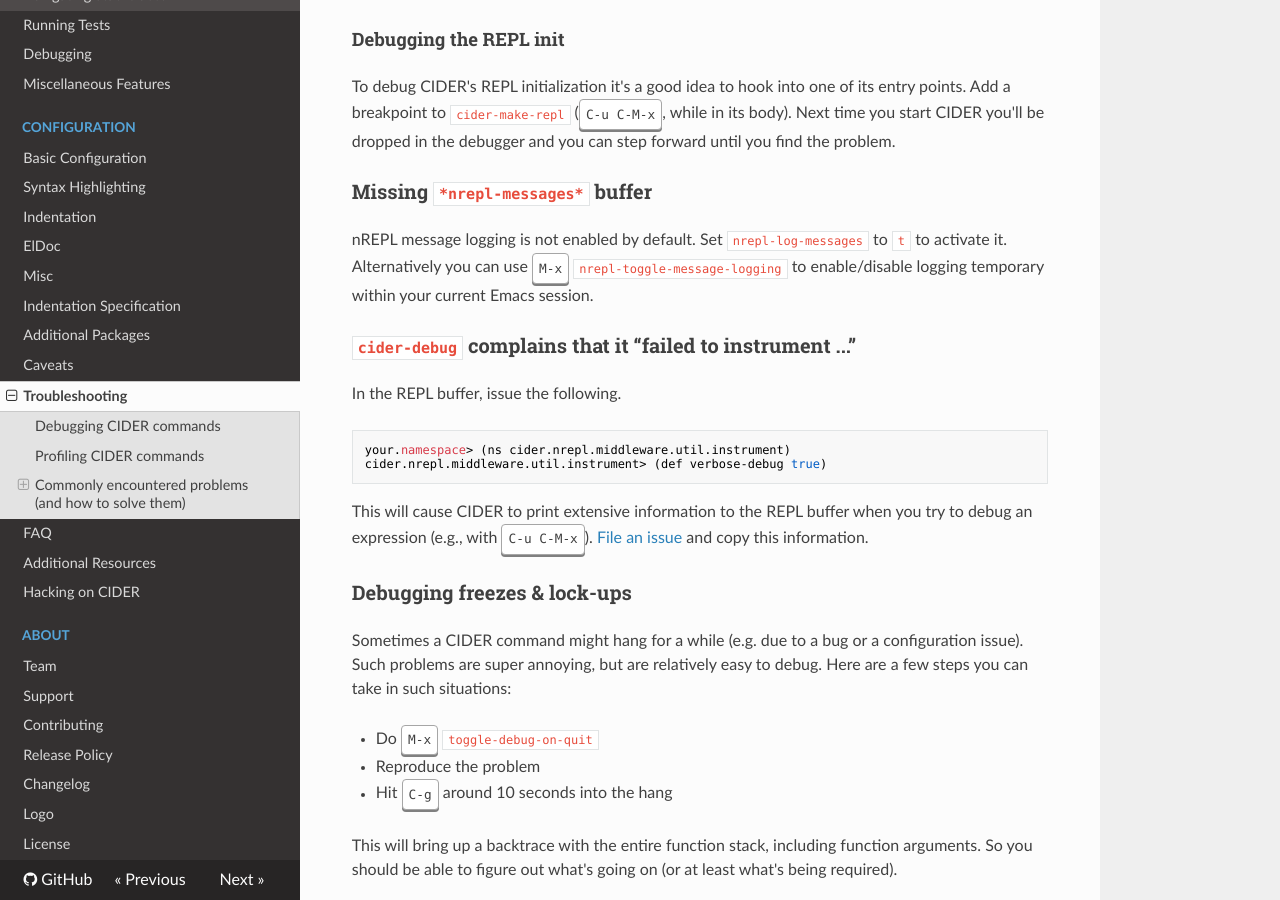
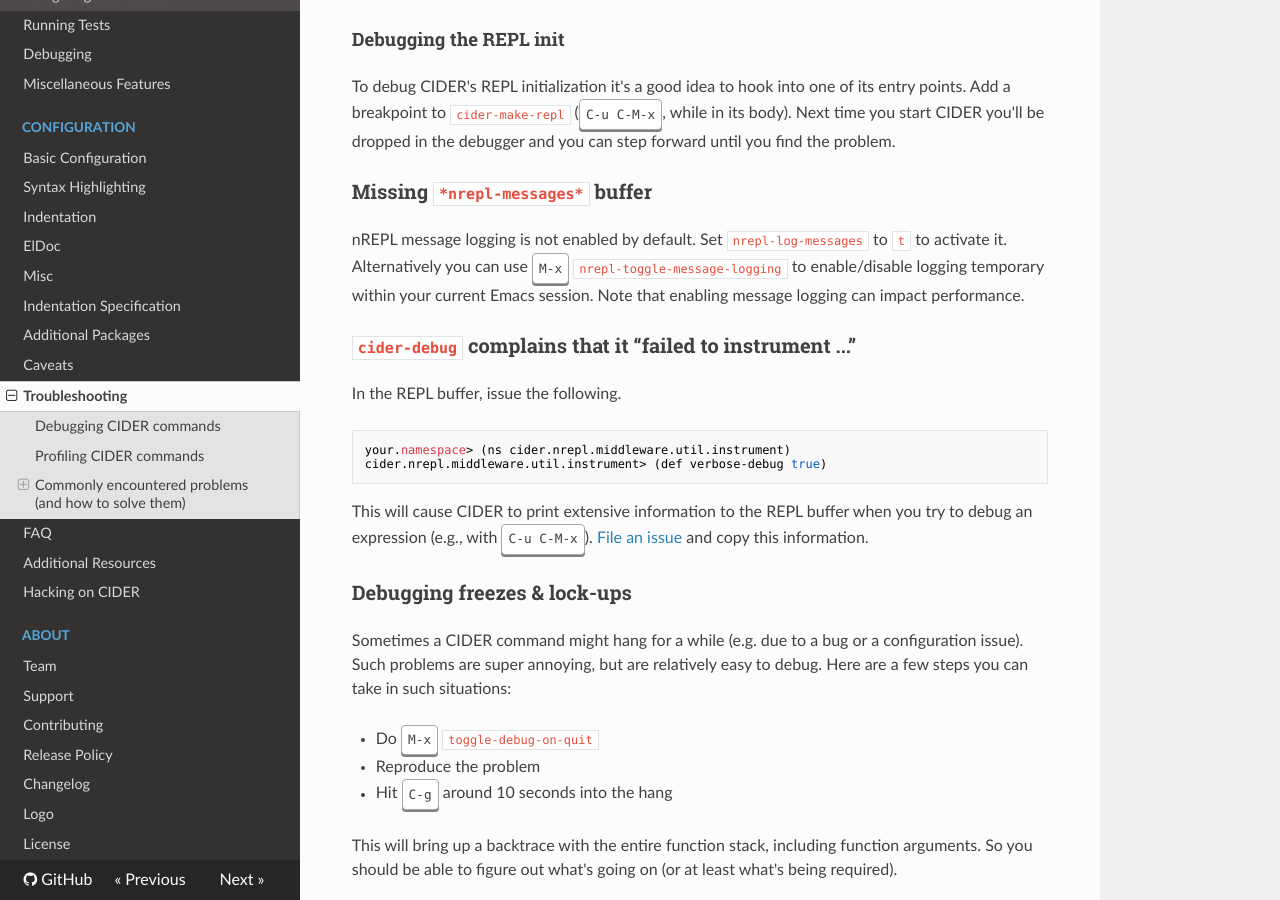
Before and after one commit to clojure-emacs/cider, an MkDocs documentation site: the page built from doc/troubleshooting.md, in a window 1280 px wide and 900 px high, scrolled down 1445 px. Built offline with MkDocs 1.6.1, drawn with Linux system fonts in a browser that asks for light colours; nearby versions of some CDN libraries; old or Windows-style settings are respelled for this version of MkDocs.

Commit message:
Indicate in the docs which options can impact performance

```diff
--- a/doc/troubleshooting.md
+++ b/doc/troubleshooting.md
@@ -68,9 +68,11 @@
 
 ### Missing `*nrepl-messages*` buffer
 
-nREPL message logging is not enabled by default.  Set `nrepl-log-messages` to
-`t` to activate it. Alternatively you can use <kbd>M-x</kbd> `nrepl-toggle-message-logging`
-to enable/disable logging temporary within your current Emacs session.
+nREPL message logging is not enabled by default. Set `nrepl-log-messages` to `t`
+to activate it. Alternatively you can use <kbd>M-x</kbd>
+`nrepl-toggle-message-logging` to enable/disable logging temporary within your
+current Emacs session. Note that enabling message logging can impact
+performance.
 
 ### `cider-debug` complains that it “failed to instrument ...”
 
```
Also changed, not shown: doc/repl/basic_usage.md (+4 -3 lines), doc/repl/configuration.md (+2 -0 lines).
